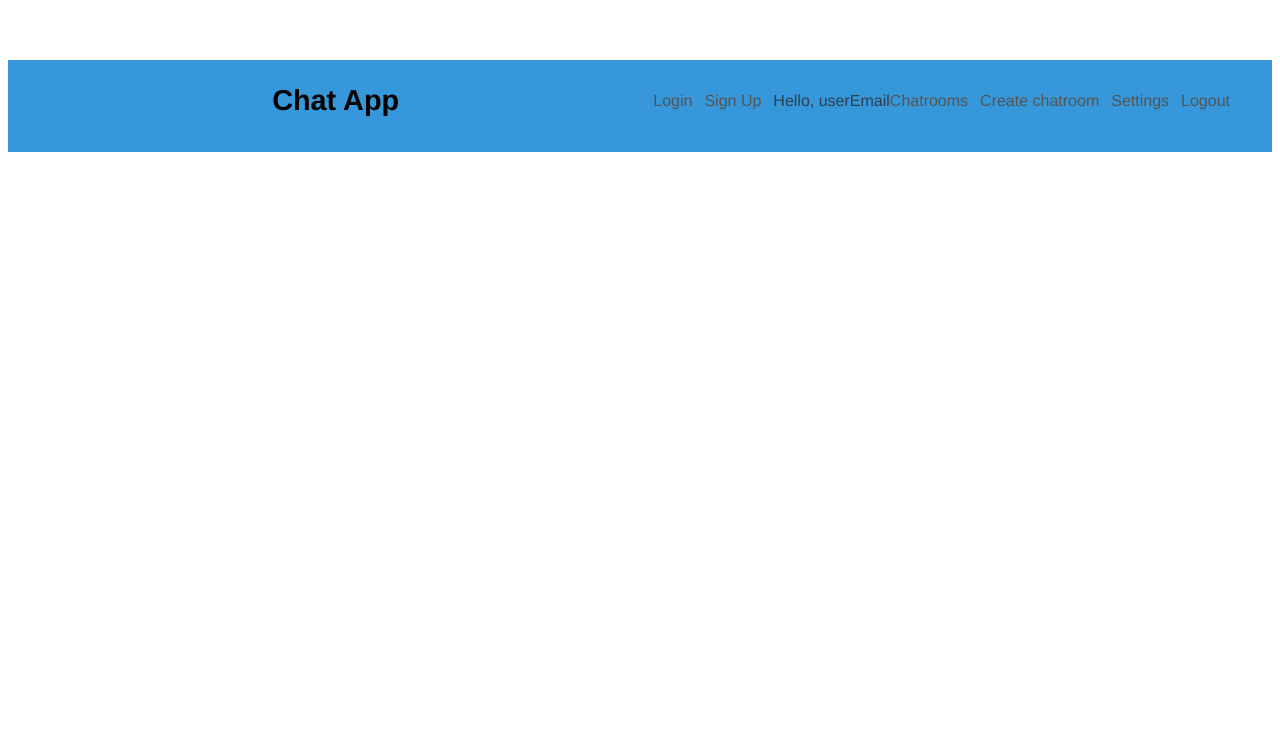
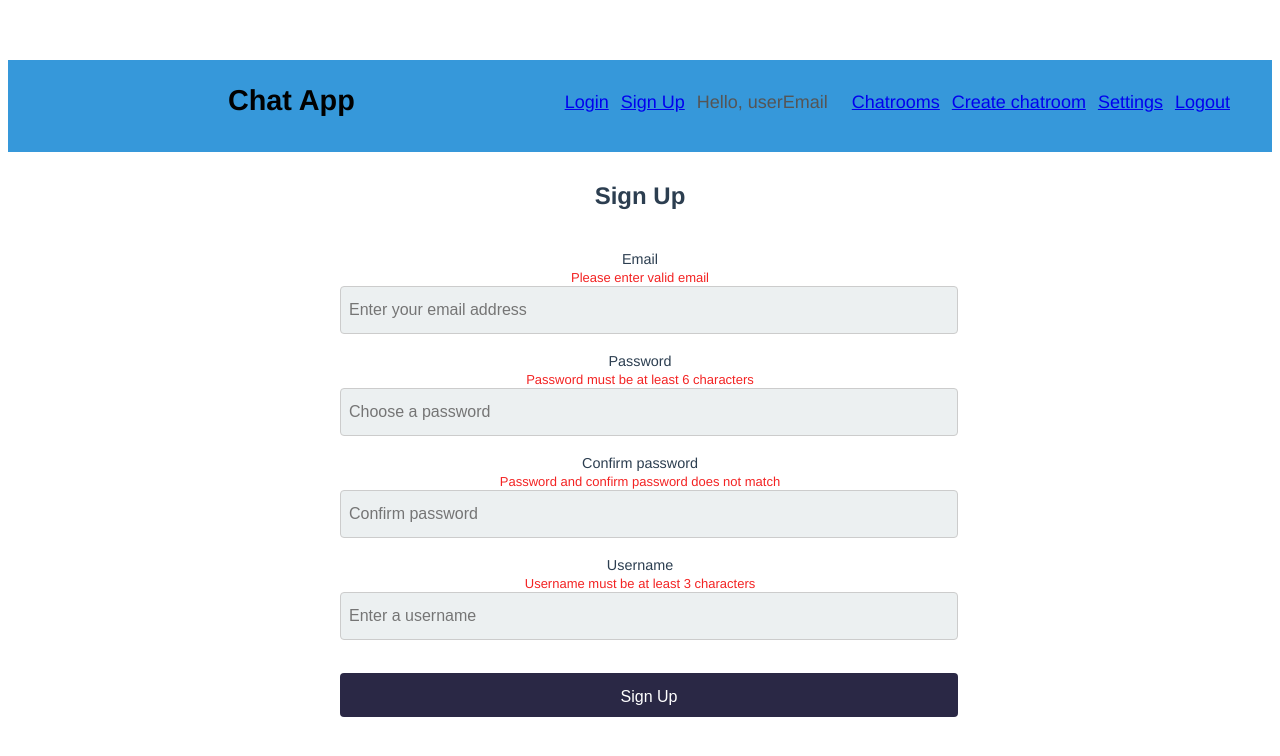
Before and after one commit to georgieff1288/VueJS-project, a Vue app: page /signup in a window 1280 px wide. Shown: the top 756 px of the page. Built offline with nearby package versions, Linux system fonts and the light colour scheme.

Commit message:
Created login and sign up components with working sign up method

```diff
--- a/package.json
+++ b/package.json
@@ -8,7 +8,9 @@
     "lint": "vue-cli-service lint"
   },
   "dependencies": {
+    "axios": "^0.19.2",
     "core-js": "^3.6.4",
+    "firebase": "^7.13.2",
     "vue": "^2.6.11",
     "vue-router": "^3.1.6",
     "vuelidate": "^0.7.5"
--- a/src/App.vue
+++ b/src/App.vue
@@ -1,6 +1,7 @@
 <template>
   <div id="app">
     <Navbar/>
+    <router-view></router-view>
   </div>
 </template>
 
@@ -25,4 +26,20 @@ export default {
   color: #2c3e50;
   margin-top: 60px;
 }
+
+
+.chatHeaderWrapper {
+    height: 90px;
+    color: rgb(39, 39, 39);
+    z-index: 2;
+}
+.chatRoom {
+    height: 100%;
+    display: flex;
+    flex-direction: column;
+}
+
+router-outlet {
+    height:0;
+}
 </style>
--- /dev/null
+++ b/src/components/auth/login.vue
@@ -0,0 +1,107 @@
+<template>
+  <div class="container">
+    <div class="loginCard">
+      <form>
+        <h2 class="heading">Log In</h2>
+
+        <span>Please enter valid email</span>
+        <input
+          type="email"
+          v-model="email"
+          placeholder="Enter your email address"
+          class="formInput"/>
+
+        <span>Password must be at least 6 characters</span>
+        <input type="password"
+          v-model="password"
+          placeholder="Enter your password"
+          class="formInput"/>
+
+
+        <button class="btn" id="btn-login">
+                Log In
+        </button>
+      </form>
+    </div>
+  </div>
+</template>
+
+<script>
+export default {
+data() {
+    return {
+      email: "",
+      password: ""
+    };
+  }
+}
+</script>
+
+<style scoped>
+.container{
+  overflow:hidden;
+  background: rgba(255,255,255);
+}
+
+.loginCard{
+  display: block;
+  background-color: rgba(255,255,255,0.85);
+  width: 700px;
+  height: 420px;
+  margin: auto;
+  text-align: center;
+  padding: 80px 30px;
+  overflow: hidden;
+}
+
+.formInput{
+  margin: auto;
+  margin-top: 16px;
+  display: block;
+  width: 60%;
+  height: 30px;
+  border-radius:4px;
+  background:rgb(235, 227, 227);
+  border: rgb(209, 198, 198) 1px solid;
+  padding: 8px;
+  font-size:1em;
+}
+
+.btn{
+  height: 54px;
+  width: 60%;
+  margin: auto;
+  margin-top: 16px;
+  border: none;
+  color: white;
+  padding: 15px 32px;
+  text-align: center;
+  text-decoration: none;
+  font-size: 16px;
+  border-radius: 4px;
+}
+
+
+
+#btn-login:disabled{
+  background-color:rgb(238, 238, 238);
+  color: rgb(153, 153, 153);
+}
+
+#btn-login{
+    background-color:rgb(74, 72, 117);
+}
+
+span{
+  font-size: small;
+  color: rgb(243, 35, 35);
+}
+
+h2{
+    height: 2em;
+}
+
+a {
+    text-decoration: none;
+}
+</style>
--- /dev/null
+++ b/src/components/auth/signup.vue
@@ -0,0 +1,141 @@
+<template>
+  <div >
+    <div class="signUpCard">
+     <form @submit.prevent="signup">
+      <h2 class="heading">Sign Up</h2>
+
+     <label class="label">Email</label>
+     <br/><span>Please enter valid email</span>
+       <input
+         type="email"
+         v-model="email"
+         placeholder="Enter your email address"
+         class="formInput"/>
+
+
+
+      <label class="label">Password</label>
+      <br/><span>Password must be at least 6 characters</span>
+        <input
+          type="password"
+          v-model="password"
+          placeholder="Choose a password"
+          class="formInput"/>
+
+      <label class="label">Confirm password</label>
+      <br/><span>Password and confirm password does not match</span>
+        <input
+          type="password"
+          v-model="confirmPassword"
+          placeholder="Confirm password"
+          class="formInput"/>
+
+      <label class="label">Username</label>
+      <br/><span>Username must be at least 3 characters</span>
+        <input
+          v-model="displayName"
+          placeholder="Enter a username"
+          class="formInput"/>
+
+        <button class="btn" id="btn-signUp">
+                Sign Up
+        </button>
+      </form>
+    </div>
+  </div>
+</template>
+
+<script>
+import * as firebase from "firebase/app";
+import "firebase/auth";
+export default {
+data() {
+    return {
+      email: "",
+      password: "",
+      confirmPassword:"",
+      displayName:""
+    };
+  },
+  methods: {
+    signup() {
+      firebase
+        .auth()
+        .createUserWithEmailAndPassword(this.email, this.password)
+        .then(() => {
+          console.log("here");
+          this.$router.replace({ name: "home" });
+        });
+    }
+  }
+};
+</script>
+
+<style scoped>
+.container{
+  overflow:hidden;
+  background:rgb(253, 254, 255);
+}
+
+.signUpCard{
+  display: block;
+  background-color: rgba(255,255,255,0.85);
+  width: 600px;
+  height: 450px;
+  margin: auto;
+  padding: 10px 0px;
+}
+
+.formInput{
+  display: block;
+  width: 100%;
+  height: 30px;
+  border-radius:4px;
+  background:#ecf0f1;
+  border: rgb(204, 204, 204) 1px solid;
+  padding: 8px;
+  font-size:1em;
+  margin-bottom: 18px;
+}
+
+.btn{
+  height: 44px;
+  margin-top: 15px;
+  border: none;
+  color: rgb(255, 255, 255);
+  padding: 15px 32px;
+  text-align: center;
+  text-decoration: none;
+  font-size: 16px;
+  border-radius: 4px;
+  width: 103%;
+}
+
+#btn-signUp{
+    background-color:rgb(42, 40, 69);
+}
+
+
+#btn-signUp:disabled{
+    background-color:rgb(238, 238, 238);
+    color: rgb(153, 153, 153);
+}
+
+h2{
+    text-align: center;
+    height: 2em;
+}
+
+a {
+    text-decoration: none;
+}
+
+.label{
+    font-size: 0.9em;
+}
+
+span{
+  font-size: small;
+  color: rgb(243, 35, 35);
+}
+</style>
--- /dev/null
+++ b/src/components/home.vue
@@ -0,0 +1,49 @@
+<template>
+  <div class="container">
+
+    <div class="title">
+        <h1>
+            Please <router-link to="/login">Login</router-link> to start a chat!
+        </h1>
+		<br>
+		<h1>
+			Don't have an account yet? <router-link to="/signup">Sign-up</router-link> right now.
+		</h1>
+    </div>
+
+    <div class="title" >
+        <h1>
+            Welcome, userEmail. You can start a chat.
+        </h1>
+    </div>
+
+</div>
+</template>
+
+<script>
+export default {
+
+}
+</script>
+
+<style scoped>
+.container{
+    height: 100%;
+    overflow:hidden;
+    background: rgba(255,255,255);
+}
+
+.title {
+    margin: auto;
+    margin-top: 40px;
+    width: 50%;
+}
+
+h1{
+    height: 2em;
+}
+
+a {
+    text-decoration: none;
+}
+</style>
--- a/src/components/shared/Navbar.vue
+++ b/src/components/shared/Navbar.vue
@@ -1,28 +1,28 @@
 <template>
   <div class="navBar">
     <div id="logo"></div>
-    <div id="heading"><a routerLink="/">Chat App </a></div>
+    <div id="heading"><router-link to="/">Chat App </router-link></div>
     <div class="links">
         <span>
-            <a >Login</a>
+            <router-link to="/login">Login</router-link>
         </span>
         <span>
-           <a >Sign Up</a>
+           <router-link to="/signup" >Sign Up</router-link>
         </span>
         <span>
             <span >Hello, userEmail</span>
         </span>
         <span>
-            <a >Chatrooms</a>
+            <router-link to="/" >Chatrooms</router-link>
         </span>
         <span>
-            <a >Create chatroom</a>
+            <router-link to="/" >Create chatroom</router-link>
         </span>
         <span>
-            <a >Settings</a>
+            <router-link to="/" >Settings</router-link>
         </span>
           <span>
-            <a >Logout</a>
+            <router-link to="/" >Logout</router-link>
         </span>
   </div>
 </div>
@@ -34,7 +34,7 @@ export default {
 }
 </script>
 
-<style>
+<style scoped>
 .navBar{
     width: 100%;
     display: flex;
@@ -64,7 +64,8 @@ export default {
     color: rgb(0, 0, 0);
 }
 
-.links a{
+.links span{
+    font-size: large;
     color: #555;
     text-decoration: none;
     transition: ease-in 0.2s;
--- a/src/main.js
+++ b/src/main.js
@@ -1,8 +1,27 @@
-import Vue from 'vue'
-import App from './App.vue'
+import Vue from 'vue';
+import App from './App.vue';
+import VueRouter from 'vue-router';
+import router from './router';
+import firebase from 'firebase/app'
 
 Vue.config.productionTip = false
 
+ // Your web app's Firebase configuration
+ var firebaseConfig = {
+  apiKey: "AIzaSyD4mNIzdoCZfSsBWVfxcEyWWAcuBtUgXUQ",
+  authDomain: "vuejs-project-d4d6c.firebaseapp.com",
+  databaseURL: "https://vuejs-project-d4d6c.firebaseio.com",
+  projectId: "vuejs-project-d4d6c",
+  storageBucket: "vuejs-project-d4d6c.appspot.com",
+  messagingSenderId: "851390616616",
+  appId: "1:851390616616:web:e11a409b7db08c8b76d11d"
+};
+// Initialize Firebase
+firebase.initializeApp(firebaseConfig);
+
+Vue.use(VueRouter);
+
 new Vue({
   render: h => h(App),
+  router
 }).$mount('#app')
--- /dev/null
+++ b/src/router.js
@@ -0,0 +1,15 @@
+import VueRouter from 'vue-router'
+import Home from './components/home'
+import Signup from './components/auth/signup'
+import Login from './components/auth/login'
+
+const appRoutes = {
+    routes: [
+        { path: '/', component: Home },
+        { path: '/signup', component: Signup },
+        { path: '/login', component: Login }
+    ],
+    mode: 'history'
+}
+
+export default new VueRouter(appRoutes);
```
Also changed, not shown: 1 other file (tests, documents, lock files or other folders).
